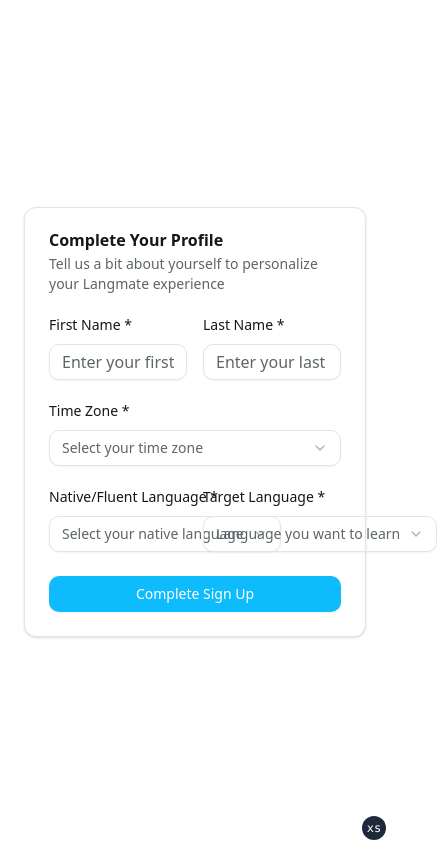
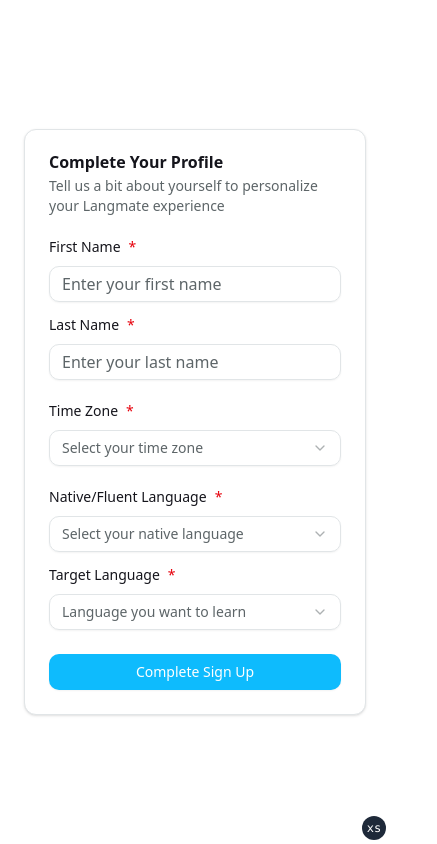
Before and after one commit to seraphimsakiewicz/langmate, a Next.js app in the folder frontend/: page /signup/profile in a window 390 px wide. Shown: the whole page, 437 px wide, since content can reach past the window. Built offline with nearby package versions, Linux system fonts and the light colour scheme.

Commit message:
Finished frontend of onboarding form

```diff
--- a/frontend/src/components/auth/profile-form.tsx
+++ b/frontend/src/components/auth/profile-form.tsx
@@ -3,7 +3,13 @@
 import { Card, CardContent, CardDescription, CardHeader, CardTitle } from "@/components/ui/card";
 import { Input } from "@/components/ui/input";
 import { Label } from "@/components/ui/label";
-import { Select, SelectContent, SelectItem, SelectTrigger, SelectValue } from "@/components/ui/select";
+import {
+  Select,
+  SelectContent,
+  SelectItem,
+  SelectTrigger,
+  SelectValue,
+} from "@/components/ui/select";
 
 export function ProfileForm({ className, ...props }: React.ComponentProps<"div">) {
   return (
@@ -11,24 +17,42 @@
       <Card>
         <CardHeader>
           <CardTitle>Complete Your Profile</CardTitle>
-          <CardDescription>Tell us a bit about yourself to personalize your Langmate experience</CardDescription>
+          <CardDescription>
+            Tell us a bit about yourself to personalize your Langmate experience
+          </CardDescription>
         </CardHeader>
         <CardContent>
           <form>
             <div className="flex flex-col gap-6">
-              <div className="grid grid-cols-2 gap-4">
+              <div className="grid grid-cols-1 sm:grid-cols-2 gap-4">
                 <div className="grid gap-3">
-                  <Label htmlFor="firstName">First Name *</Label>
-                  <Input id="firstName" name="firstName" placeholder="Enter your first name" required />
+                  <Label htmlFor="firstName">
+                    First Name<span className="text-red-600">*</span>
+                  </Label>
+                  <Input
+                    id="firstName"
+                    name="firstName"
+                    placeholder="Enter your first name"
+                    required
+                  />
                 </div>
                 <div className="grid gap-3">
-                  <Label htmlFor="lastName">Last Name *</Label>
-                  <Input id="lastName" name="lastName" placeholder="Enter your last name" required />
+                  <Label htmlFor="lastName">
+                    Last Name<span className="text-red-600">*</span>
+                  </Label>
+                  <Input
+                    id="lastName"
+                    name="lastName"
+                    placeholder="Enter your last name"
+                    required
+                  />
                 </div>
               </div>
 
               <div className="grid gap-3">
-                <Label htmlFor="timezone">Time Zone *</Label>
+                <Label htmlFor="timezone">
+                  Time Zone<span className="text-red-600">*</span>
+                </Label>
                 <Select name="timezone" required>
                   <SelectTrigger>
                     <SelectValue placeholder="Select your time zone" />
@@ -54,9 +78,11 @@
                 </Select>
               </div>
 
-              <div className="grid grid-cols-2 gap-4">
+              <div className="grid grid-cols-1 sm:grid-cols-2 gap-4">
                 <div className="grid gap-3">
-                  <Label htmlFor="nativeLanguage">Native/Fluent Language *</Label>
+                  <Label htmlFor="nativeLanguage">
+                    Native/Fluent Language<span className="text-red-600">*</span>
+                  </Label>
                   <Select name="nativeLanguage" required>
                     <SelectTrigger>
                       <SelectValue placeholder="Select your native language" />
@@ -68,7 +94,9 @@
                   </Select>
                 </div>
                 <div className="grid gap-3">
-                  <Label htmlFor="targetLanguage">Target Language *</Label>
+                  <Label htmlFor="targetLanguage">
+                    Target Language<span className="text-red-600">*</span>
+                  </Label>
                   <Select name="targetLanguage" required>
                     <SelectTrigger>
                       <SelectValue placeholder="Language you want to learn" />
```
